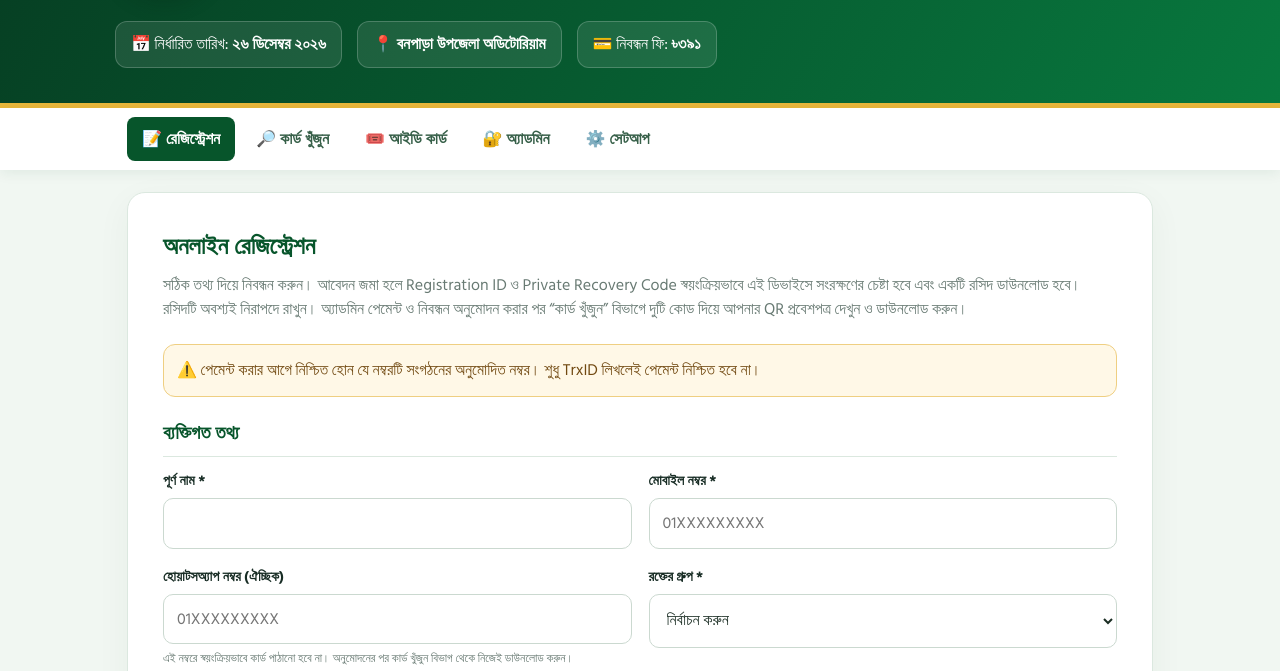
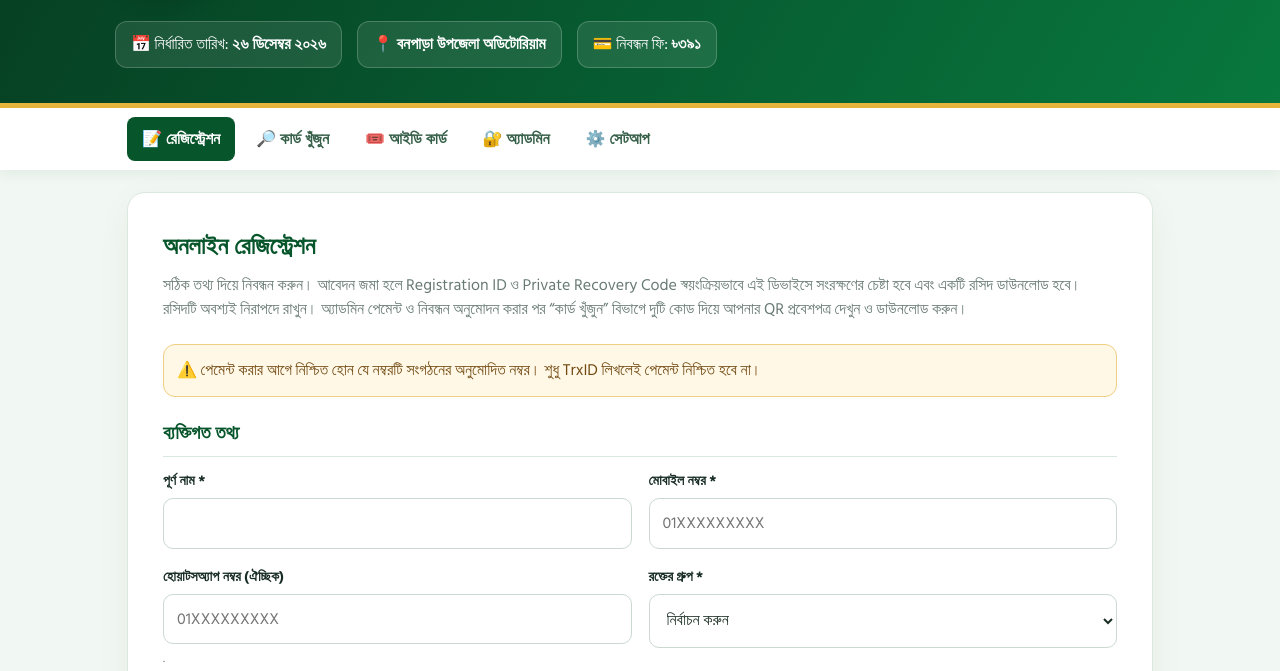
Before and after one commit to mkss-registration/registration2026, a plain HTML site: page index.html in a window 1280 px wide. Shown: the part 129-800 px from the top of the page. Drawn offline with nearby package versions, Linux system fonts and the light colour scheme.

Commit message:
index.html

```diff
--- a/index.html
+++ b/index.html
@@ -19,7 +19,7 @@ html{scroll-behavior:smooth}body{overflow-x:hidden}button,input,select,textarea{
 <div class="field"><label>পূর্ণ নাম *</label><input name="fullName" maxlength="120" required minlength="2"></div>
 <div class="field"><label>মোবাইল নম্বর *</label><input name="mobile" required inputmode="tel" pattern="01[3-9][0-9]{8}" placeholder="01XXXXXXXXX"></div>
 
-<div class="field"><label>হোয়াটসঅ্যাপ নম্বর (ঐচ্ছিক)</label><input name="whatsapp" inputmode="tel" autocomplete="tel" pattern="01[3-9][0-9]{8}" placeholder="01XXXXXXXXX"><small class="small">এই নম্বরে স্বয়ংক্রিয়ভাবে কার্ড পাঠানো হবে না। অনুমোদনের পর কার্ড খুঁজুন বিভাগ থেকে নিজেই ডাউনলোড করুন।</small></div>
+<div class="field"><label>হোয়াটসঅ্যাপ নম্বর (ঐচ্ছিক)</label><input name="whatsapp" inputmode="tel" autocomplete="tel" pattern="01[3-9][0-9]{8}" placeholder="01XXXXXXXXX"><small class="small">.</small></div>
 <div class="field"><label>রক্তের গ্রুপ *</label><select name="blood" required><option value="">নির্বাচন করুন</option><option>A+</option><option>A-</option><option>B+</option><option>B-</option><option>AB+</option><option>AB-</option><option>O+</option><option>O-</option></select></div>
 <div class="field wide"><label>ঠিকানা *</label><input name="address" maxlength="250" minlength="3" required placeholder="গ্রাম / থানা / জেলা"></div>
 <div class="field"><label>রেফারের নাম (যদি থাকে)</label><input name="reference" maxlength="120"></div>
```
